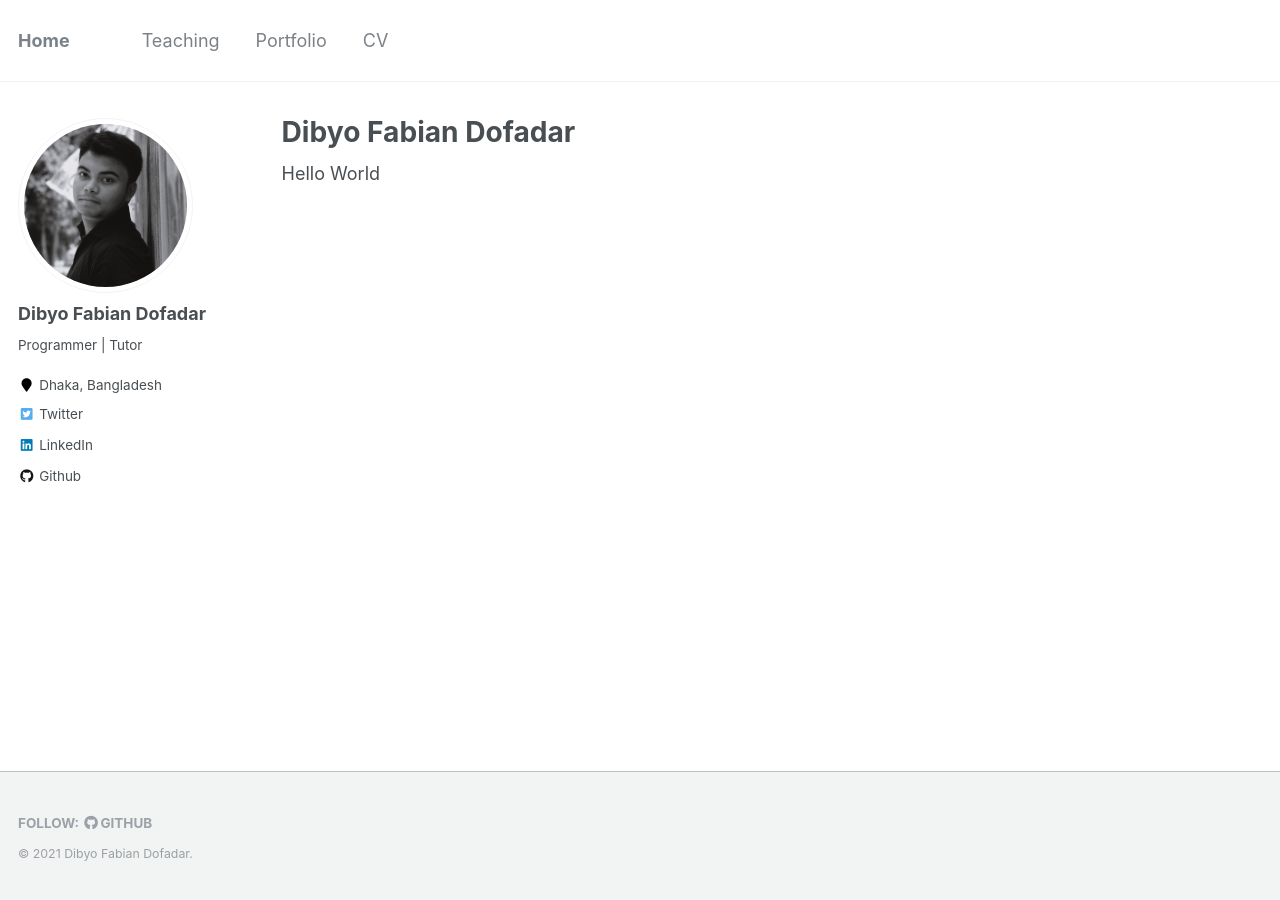
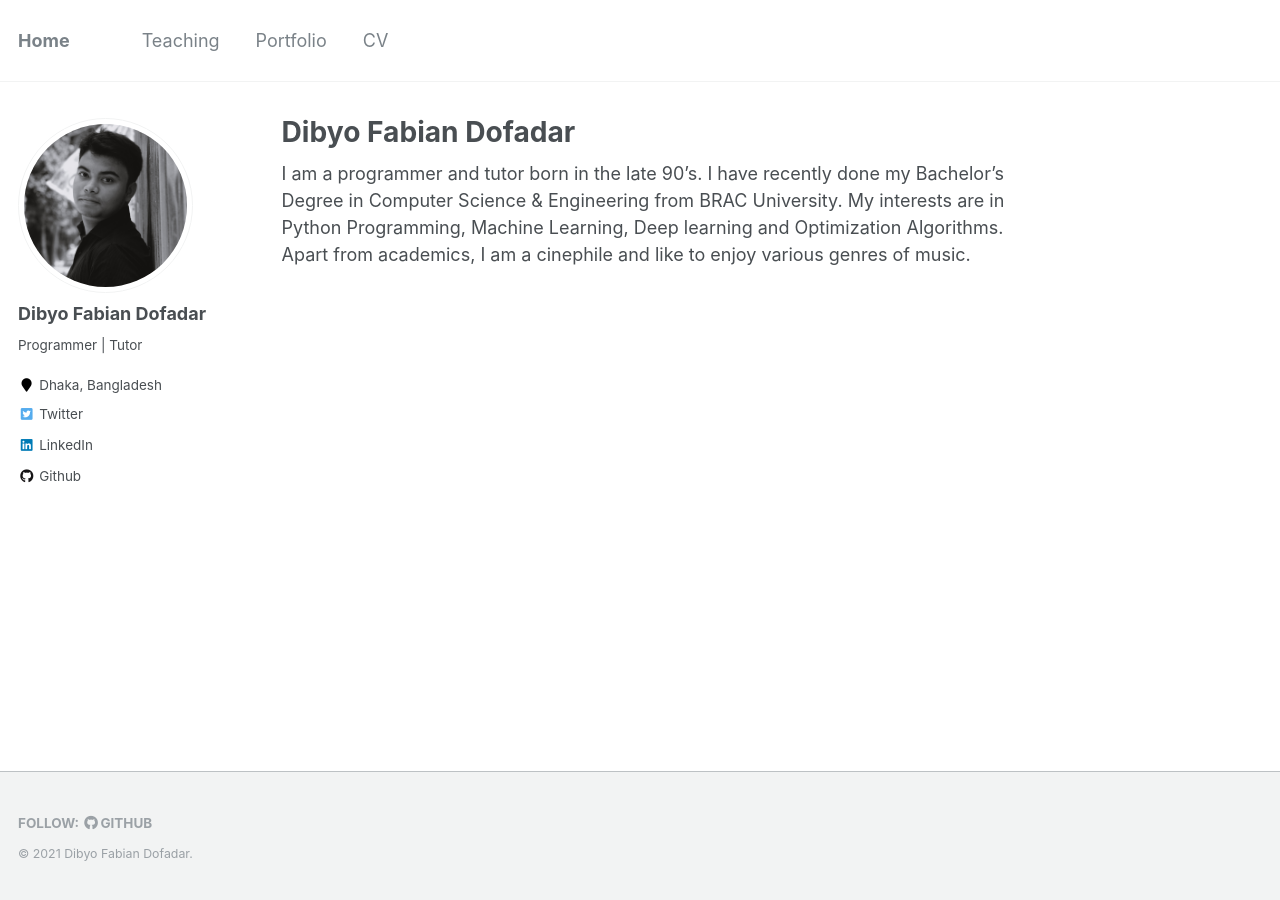
Before and after one commit to fabian-dibyo/fabian-dibyo.github.io, a Jekyll site: the page built from _pages/about.md, in a window 1280 px wide. Built offline with Jekyll 4.4.1, drawn with Linux system fonts in a browser that asks for light colours.

Commit message:
Update about.md

```diff
--- a/_pages/about.md
+++ b/_pages/about.md
@@ -8,4 +8,4 @@ redirect_from:
   - /about.html
 ---
 
-Hello World
+I am a programmer and tutor born in the late 90's. I have recently done my Bachelor's Degree in Computer Science & Engineering from BRAC University. My interests are in Python Programming, Machine Learning, Deep learning and Optimization Algorithms. Apart from academics, I am a cinephile and like to enjoy various genres of music.
```
